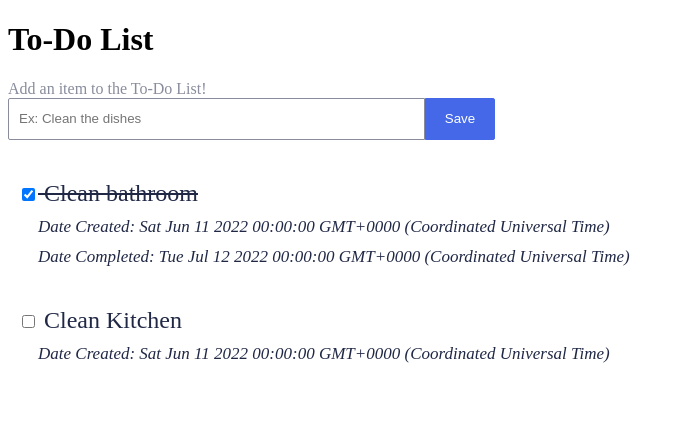
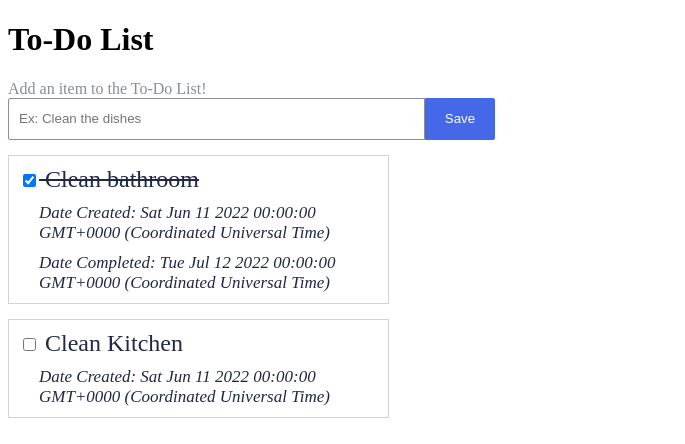
Before and after one commit to mkinz006/todo-list, an Angular app: page / in a window 1280 px wide. Shown: the top 444 px of the page, without its empty margins (0-685 px from the left). Built offline with nearby package versions, Linux system fonts and the light colour scheme.

Commit message:
css update to improve borders

```diff
--- a/src/app/item-list/item-list.component.scss
+++ b/src/app/item-list/item-list.component.scss
@@ -23,7 +23,7 @@ button {
 }
 
 article {
-    margin: 40px 0 10px 0;
+    margin: 15px 0 10px 0;
     color: #202845;
 }
 article, article > p {
--- a/src/app/item/item.component.scss
+++ b/src/app/item/item.component.scss
@@ -1,3 +1,7 @@
+.item{
+    border: groove 1px lightgrey;
+    width: 30%;
+}
 .item-description{
     font-size: 24px;
     margin: 10px;
```
